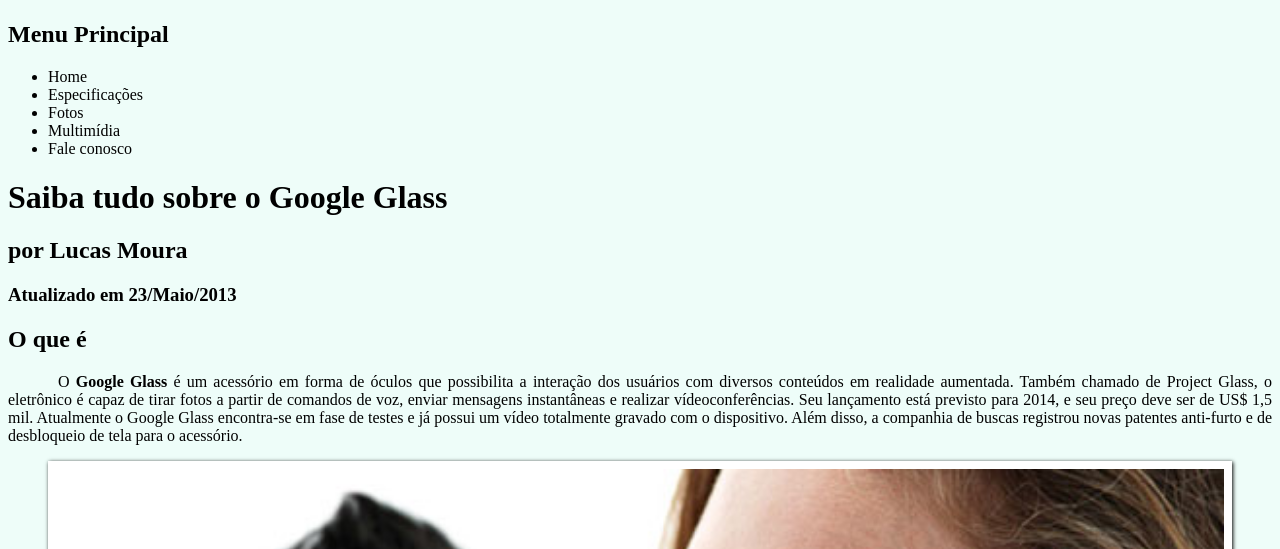
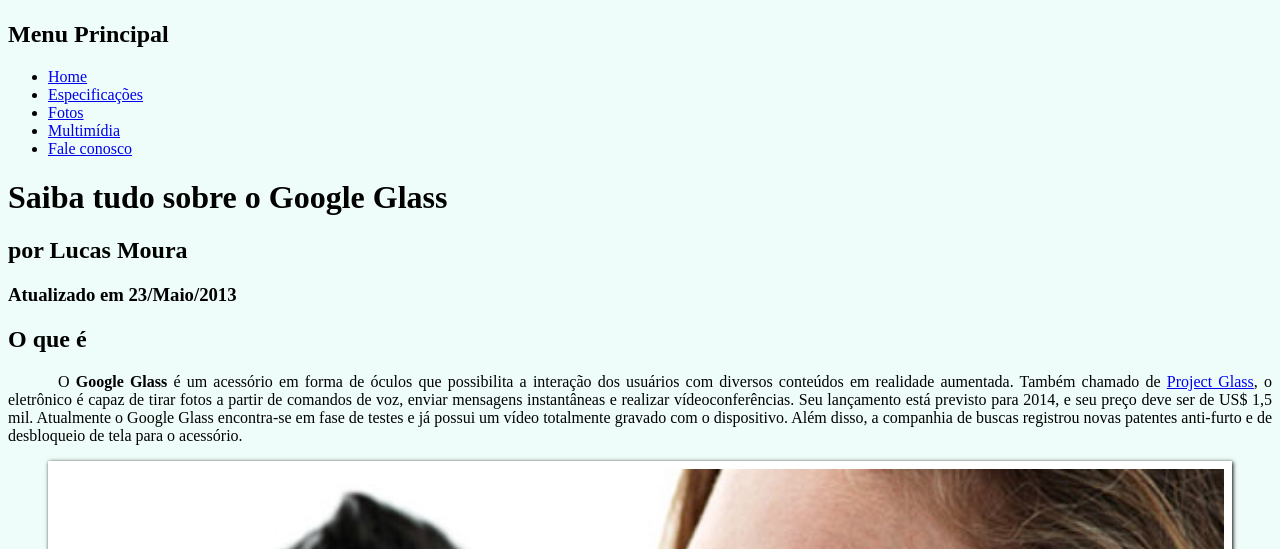
Before and after one commit to mouraolucas96/cursoweb, a plain HTML site: page index.html in a window 1280 px wide. Shown: the part 251-800 px from the top of the page. Drawn offline with Linux system fonts and the light colour scheme.

Commit message:
aula 12 - links

```diff
--- a/index.html
+++ b/index.html
@@ -21,11 +21,11 @@
         <nav>
             <h1>Menu Principal</h1>
             <ul type="disc">
-                <li>Home</li>
-                <li>Especificações</li>
-                <li>Fotos</li>
-                <li>Multimídia</li>
-                <li>Fale conosco</li>
+                <li><a href="index.html">Home</a></li>
+                <li><a href="specs.html">Especificações</a></li>
+                <li><a href="fotos.html">Fotos</a></li>
+                <li><a href="multimidia.html">Multimídia</a></li>
+                <li><a href="fale-conosco.html">Fale conosco</a></li>
             </ul>
         </nav>
         </header>
@@ -38,7 +38,7 @@
 
         <h2>O que é</h2>
         <p>O <span style="font-weight:900;">Google Glass</span> é um acessório em forma de óculos que possibilita a interação dos usuários com diversos conteúdos
-        em realidade aumentada. Também chamado de Project Glass, o eletrônico é capaz de tirar fotos a partir de comandos
+        em realidade aumentada. Também chamado de <a href="http://glass.google.com" target="_blank">Project Glass</a>, o eletrônico é capaz de tirar fotos a partir de comandos
         de voz, enviar mensagens instantâneas e realizar vídeoconferências. Seu lançamento está previsto para 2014, e seu
         preço deve ser de US$ 1,5 mil. Atualmente o Google Glass encontra-se em fase de testes e já possui um vídeo
         totalmente gravado com o dispositivo. Além disso, a companhia de buscas registrou novas patentes anti-furto e de
```
